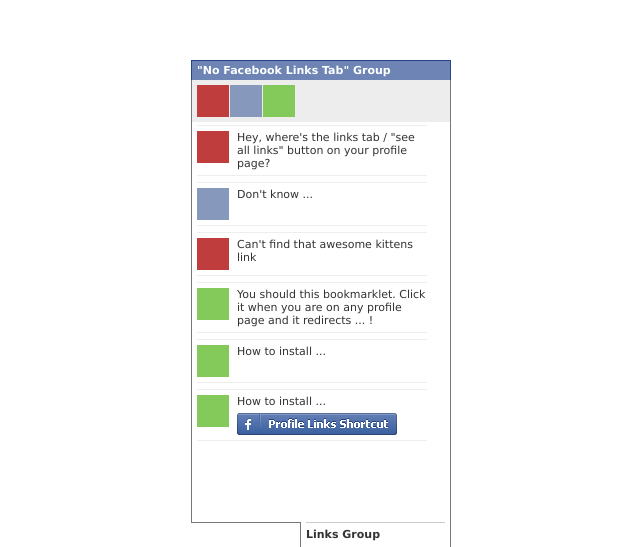
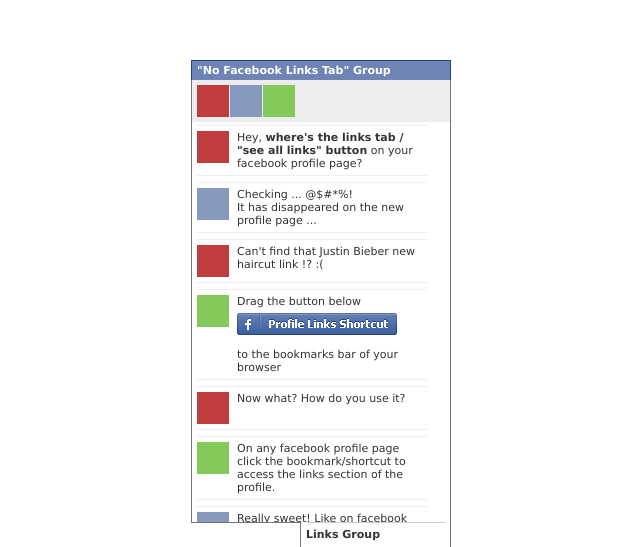
Before and after one commit to nilaccount-xx/profile-links-bookmarklet, a plain HTML site: page bookmarklet.html in a window 1280 px wide. Shown: the part 253-800 px from the top of the page, without its empty margins (109-749 px from the left). Drawn offline with Linux system fonts and the light colour scheme.

Commit message:
chat dialog changes

```diff
--- a/bookmarklet.html
+++ b/bookmarklet.html
@@ -2,7 +2,7 @@
 <html xmlns="http://www.w3.org/1999/xhtml">
 <head>
 <meta http-equiv="Content-Type" content="text/html; charset=utf-8" />
-<title>Facebook Links - Bookmarklet</title>
+<title>Facebook Profile Links Shortcut</title>
 <meta name="Description" content=""/>
 <meta name="keywords" content="" />
 </head>
@@ -46,27 +46,35 @@ p,h1,h2,h3,h4,span,ul,li,a,object{outline-color:invert;outline-style:none;outlin
 		<div style="height:400px; overflow-y:auto;">
 			<div class="chat_line">
 				<div class="red"></div>
-				<p class="chat_content">Hey, where's the links tab / "see all links" button on your profile page?</p>
+				<p class="chat_content">Hey, <strong>where's the links tab / "see all links" button</strong> on your facebook profile page?</p>
 			</div>
 			<div class="chat_line">
 				<div class="blue"></div>
-				<p class="chat_content">Don't know ...</p>
+				<p class="chat_content">Checking ... @$#*%!<br/>It has disappeared on the new profile page ...</p>
 			</div>
 			<div class="chat_line">
 				<div class="red"></div>
-				<p class="chat_content">Can't find that awesome kittens link</p>
+				<p class="chat_content">Can't find that Justin Bieber new haircut link !? :(</p>
 			</div>
 			<div class="chat_line">
 				<div class="green"></div>
-				<p class="chat_content">You should this bookmarklet. Click it when you are on any profile page and it redirects ... !</p>
+				<p class="chat_content">Drag the button below <a href="" class="link_button"></a><br/>to the bookmarks bar of your browser</p>
+			</div>
+			<div class="chat_line">
+				<div class="red"></div>
+				<p class="chat_content">Now what? How do you use it?</p>
 			</div>
 			<div class="chat_line">
 				<div class="green"></div>
-				<p class="chat_content">How to install ...</p>
+				<p class="chat_content">On any facebook profile page click the bookmark/shortcut to access the links section of the profile.</p>
 			</div>
 			<div class="chat_line">
-				<div class="green"></div>
-				<p class="chat_content">How to install ... <a href="" class="link_button"></a></p>
+				<div class="blue"></div>
+				<p class="chat_content">Really sweet! Like on facebook</p>
+			</div>
+			<div class="chat_line">
+				<div class="red"></div>
+				<p class="chat_content">Works! Here's <a href="http://www.popeater.com/2010/11/29/justin-bieber-new-haircut/" title="This is a joke. We don't endorse Justin Bieber in any way. Please listen to Richie Hawtin!">Justin's new haircut!</a></p>
 			</div>
 		</div>
 	</div>
```
